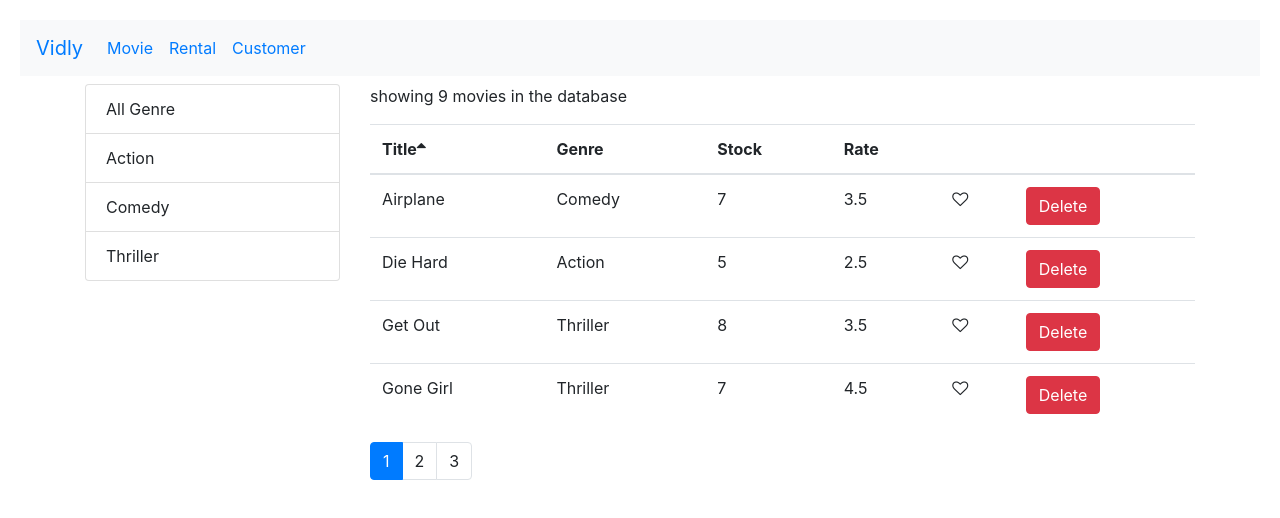
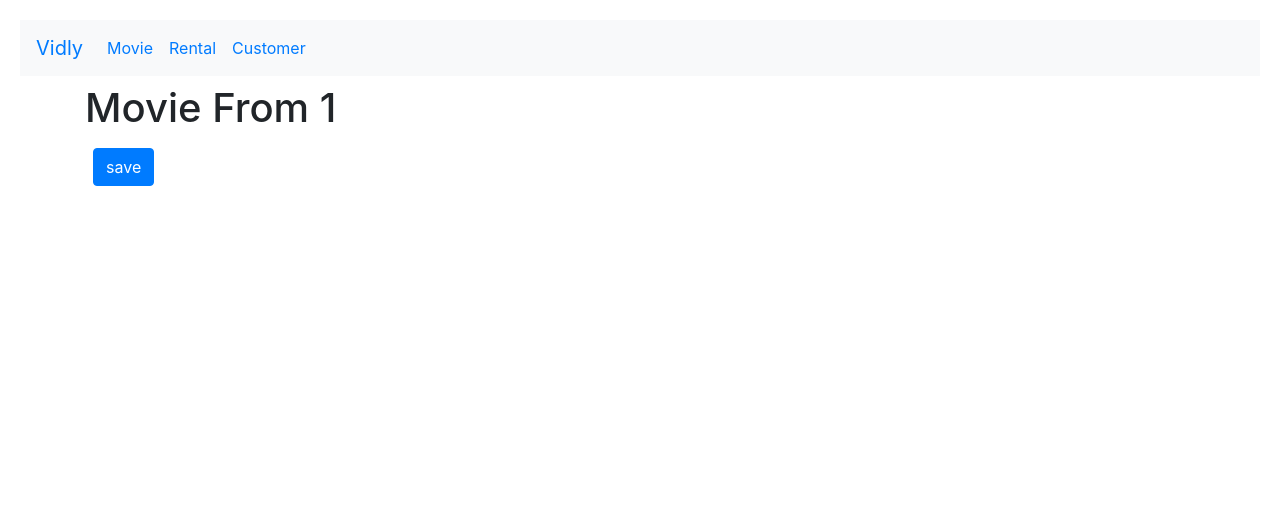
Before and after one commit to AzharUddinSheikh/Vidly-App-React, a React (Create React App) app: page /movies/1 in a window 1280 px wide. Shown: the top 518 px of the page. Built offline with nearby package versions, Linux system fonts and the light colour scheme.

Commit message:
add movie detail component and save functioanlity

```diff
--- a/src/App.tsx
+++ b/src/App.tsx
@@ -6,6 +6,7 @@ import { Route, Redirect, Switch } from "react-router-dom";
 import Rental from './components/rental';
 import Customer from './components/customer';
 import NotFound from './components/common/notfound';
+import MovieDetail from './components/moviedetails';
 
 
 
@@ -15,6 +16,7 @@ function App() {
       <NavBar />
       <main className="container">
       <Switch>
+          <Route path="/movies/:id" component={MovieDetail} />
           <Route path="/movies" component={Movies}/>
           <Route path="/rental" component={Rental}/>
           <Route path="/customer" component={Customer}/>
--- a/src/components/movieTable.tsx
+++ b/src/components/movieTable.tsx
@@ -1,4 +1,5 @@
 import React, { Component } from 'react';
+import { Link } from 'react-router-dom';
 import Table from './common/table';
 import Likes from './likes';
 
@@ -31,12 +32,22 @@ interface MovieTableProps {
 class MovieTable extends Component<MovieTableProps> {
 
      columns = [
-          {path:'title', label:'Title'},
+          {
+               path:'title',
+               label:'Title',
+               content: (movie : any)=><Link to={`/movies/${movie._id}`}>{movie.title}</Link>
+          },
           {path:'genre.name', label:'Genre'},
           {path:'numberInStock', label:'Stock'},
           {path:'dailyRentalRate', label:'Rate'},
-          {key : 'like', content : (movie:any) => <Likes onClick={() => this.props.onLike(movie)} liked={movie.like}/>},
-          {key : 'delete', content : (movie:any) => <button onClick={() => this.props.onDelete(movie)} className='btn btn-danger'>Delete</button>}
+          {
+               key : 'like',
+               content : (movie:any) => <Likes onClick={() => this.props.onLike(movie)} liked={movie.like}/>
+          },
+          {
+               key : 'delete',
+               content : (movie:any) => <button onClick={() => this.props.onDelete(movie)} className='btn btn-danger'>Delete</button>
+          }
      ]
 
      render() {
--- a/src/components/moviedetails.tsx
+++ b/src/components/moviedetails.tsx
@@ -1,19 +1,26 @@
 import React, { Component } from 'react';
 
 interface MovieDetailProps {
-    match : any
+    match : any,
+    history : any
 }
 
 interface MovieDetailState {
-
 }
 
 class MovieDetail extends React.Component<MovieDetailProps, MovieDetailState> {
 
+
+    handleMovie = () => {
+        this.props.history.replace("/movies");
+    }
+
     render() {
-        const {match : any} = this.props;
         return (
-            <h1>Movie From</h1>
+            <React.Fragment>
+                <h1>Movie From {this.props.match.params.id}</h1>
+                <button className='btn btn-primary m-2' onClick={this.handleMovie}>save</button>
+            </React.Fragment>
         );
     }
 }
```
